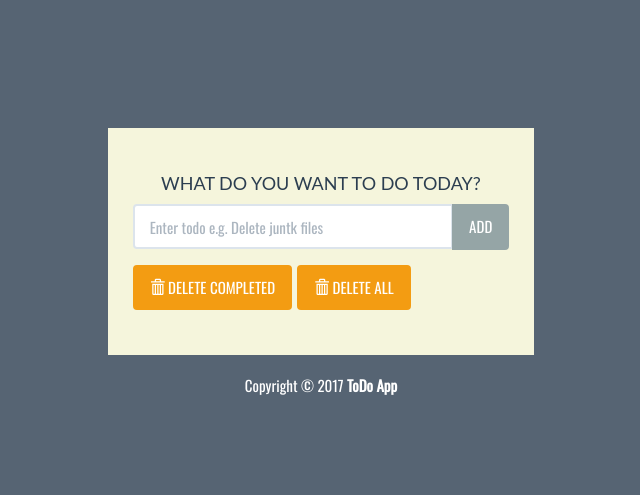
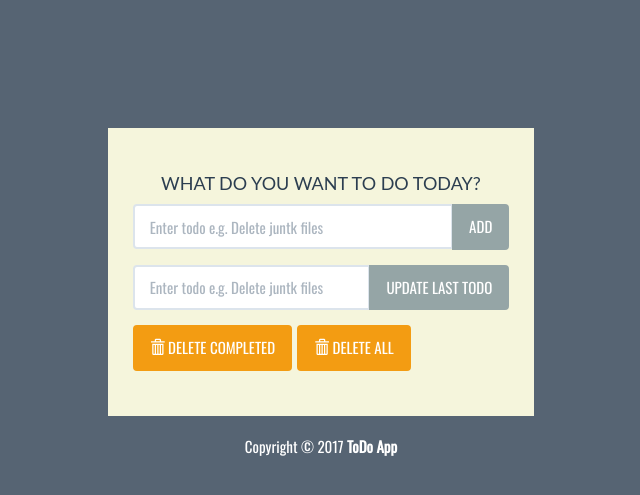
Before and after one commit to racs93/Django_proyects, a Django app: page / in a window 1280 px wide. Shown: the top 495 px of the page, without its empty margins (319-959 px from the left). Run offline with Django 3.2, Linux system fonts and the light colour scheme; data that the repository does not hold is empty; some libraries are stand-ins or nearby versions.

Commit message:
Adding the extra feature after the video
I added a button a a form to update last todo

```diff
--- a/todolist/todo/forms.py
+++ b/todolist/todo/forms.py
@@ -12,3 +12,12 @@ class NewTodoForm(forms.ModelForm):
 				'text' : forms.TextInput(
 				attrs={'class' : 'form-control', 'placeholder' : 'Enter todo e.g. Delete juntk files', 'aria-label' : 'Todo', 'aria-describedby' : 'add-btn'})
 			}
+
+class UpdateTodoForm(forms.ModelForm):
+	class Meta:
+		model = Todo
+		fields = ['text']
+		widgets = {
+			'text' : forms.TextInput(
+			attrs={'class' : 'form-control', 'placeholder' : 'Update Last todo e.g. Delete juntk files', 'aria-label' : 'Todo', 'aria-describedby' : 'add-btn'})
+		}
--- a/todolist/todo/templates/todo/index.html
+++ b/todolist/todo/templates/todo/index.html
@@ -29,6 +29,18 @@
 							  {{ form.text }}
 							  <span class="input-group-btn">
 								  <button type="submit" class="btn btn-default" id="add-btn">ADD</button>
+							  </span>
+							</div>
+						</div>
+					</form>
+
+					<form action="{% url 'updatetodo' %}" method="POST" role="form">
+						{% csrf_token %}
+						<div class="form-group">
+							<div class="input-group">
+							  {{ form.text }}
+							  <span class="input-group-btn">
+								  <button type="submit" class="btn btn-default" id="add-btn">UPDATE LAST TODO</button>
 							  </span>
 							</div>
 						</div>
--- a/todolist/todo/urls.py
+++ b/todolist/todo/urls.py
@@ -4,6 +4,7 @@ from . import views
 urlpatterns = [
 	path('', views.index, name='index'),
 	path('add', views.addTodo, name='add'),
+	path('updatetodo', views.updateLastTodo, name='updatetodo'),
 	path('complete/<todo_id>', views.completeTodo, name='complete'),
 	path('deletecompleted', views.deleteCompleted, name='deletecompleted'),
 	path('deleteall', views.deleteAll, name='deleteall')
--- a/todolist/todo/views.py
+++ b/todolist/todo/views.py
@@ -1,7 +1,7 @@
 from django.shortcuts import render, redirect
 from django.views.decorators.http import require_POST
 from .models import Todo
-from .forms import TodoForm, NewTodoForm
+from .forms import TodoForm, NewTodoForm, UpdateTodoForm
 
 def index(request):
 	todo_list = Todo.objects.order_by('id')
@@ -13,12 +13,20 @@ def index(request):
 @require_POST
 def addTodo(request):
 	# form = TodoForm(request.POST)
-	todo_10 = Todo.objects.get(pk=8)
-	newtodoform = NewTodoForm(request.POST, instance=todo_10)
+	# todo_10 = Todo.objects.get(pk=8)
+	newtodoform = NewTodoForm(request.POST)
 	if newtodoform.is_valid():
 		# new_todo = Todo(text=form.cleaned_data['text'])
 		# new_todo.save()
 		new_todo = newtodoform.save()
+	return redirect('index')
+
+@require_POST
+def updateLastTodo(request):
+	updatetodo = Todo.objects.order_by('-pk')[0]
+	updatetodoform = UpdateTodoForm(request.POST, instance=updatetodo)
+	if updatetodoform.is_valid():
+		new_todo = updatetodoform.save()
 	return redirect('index')
 
 def completeTodo(request, todo_id):
```
